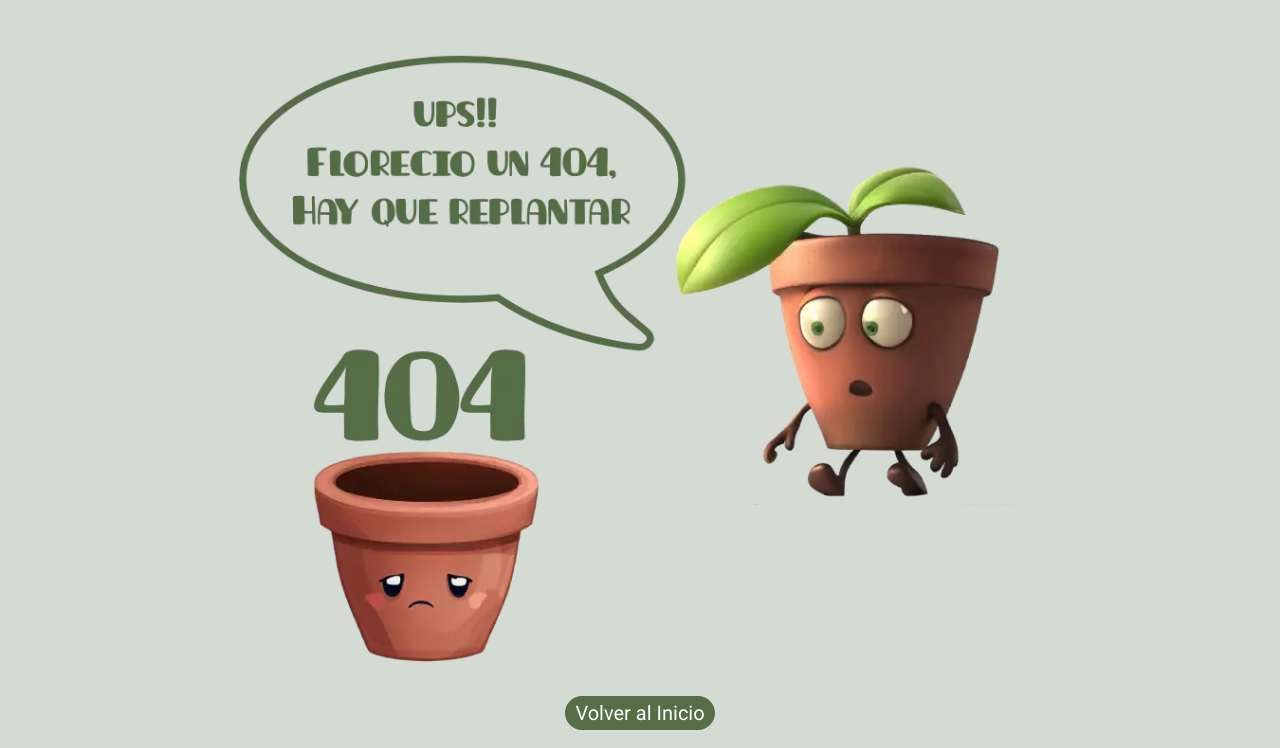
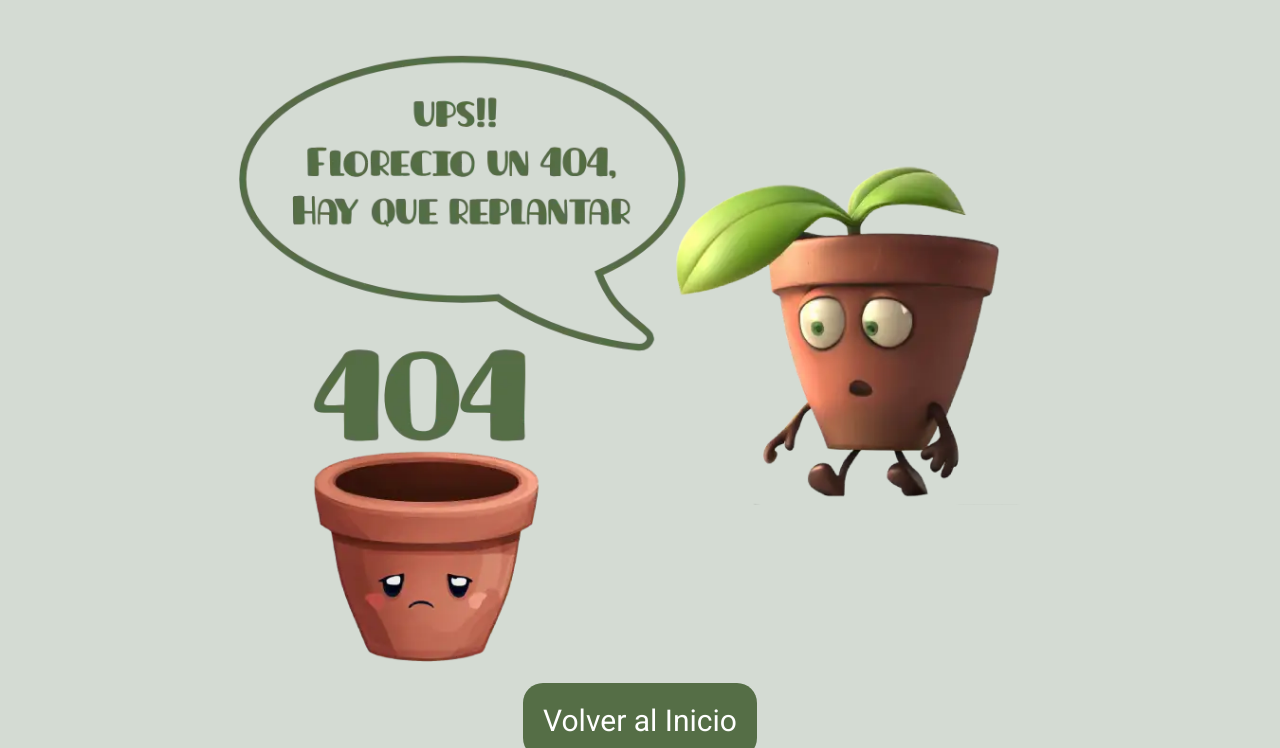
Before and after one commit to ArielWD/suculentas-y-mas, a website: page 404.html in a window 1280 px wide. Shown: the part 187-935 px from the top of the page. Drawn offline with nearby package versions, Linux system fonts and the light colour scheme.

Commit message:
fix errors

```diff
--- a/404.html
+++ b/404.html
@@ -30,7 +30,7 @@
     </header>
     <main class="error">
         <img class="error__img img-fluid" src="img/404.webp" alt="Error 404 pagina no encontrada">
-        <a href="index.html" class="boton">Volver al Inicio</a>
+        <a href="index.html" class="boton-error">Volver al Inicio</a>
     </main>
     <footer>
         <nav class="navegacion-footer">
--- a/src/_error.scss
+++ b/src/_error.scss
@@ -12,4 +12,14 @@
         margin: auto;
         display: block;
     }
+
+    .boton-error{
+        @extend .boton;
+        padding: 20px;
+        font-size: 30px;
+        @include desktop{
+            padding: 10px;
+            font-size: 25px;
+        }
+    }
 }
```
Also changed, not shown: style/style.css, 1 other file.
